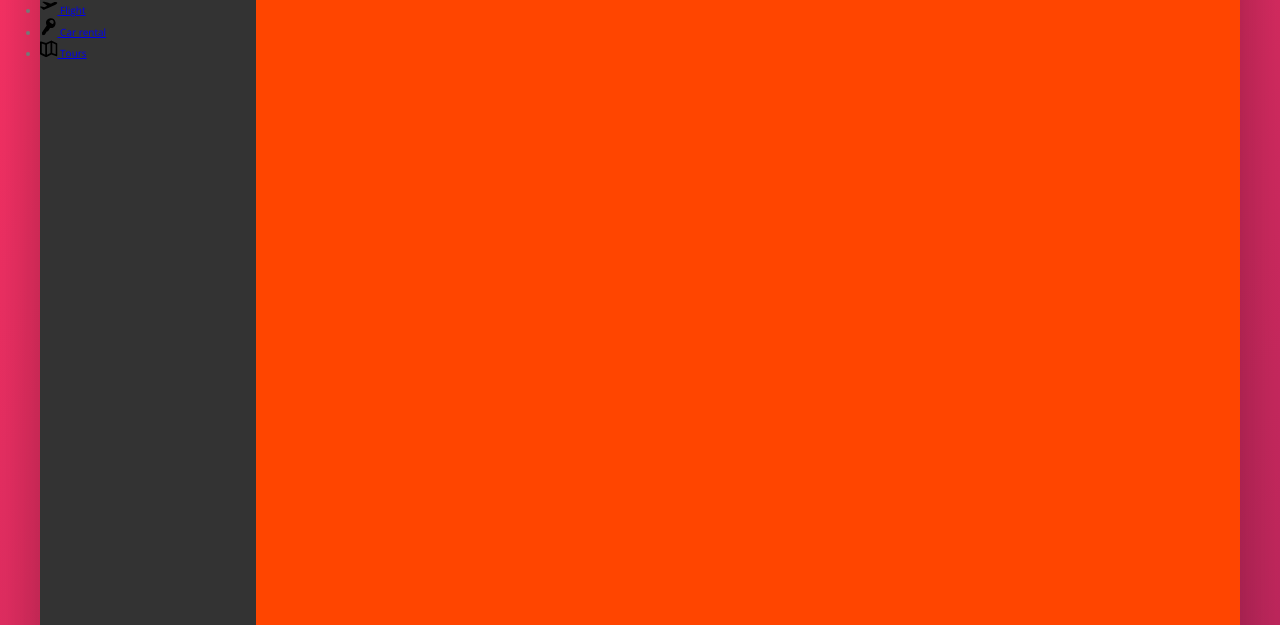
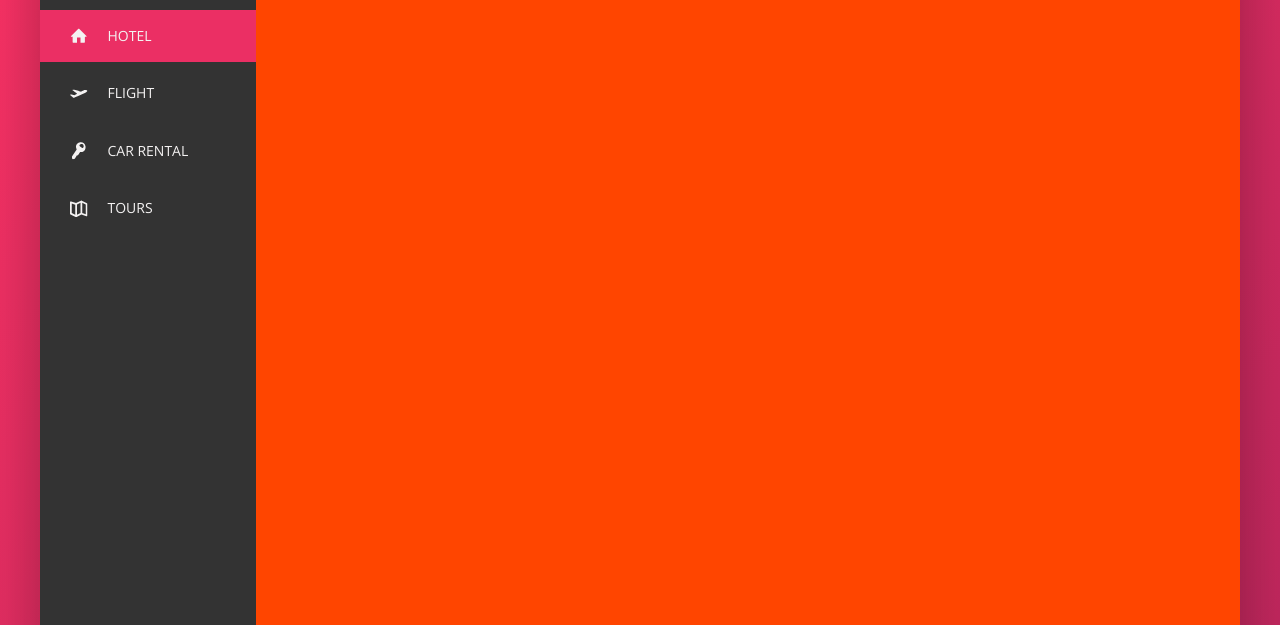
Before and after one commit to RvsB/Trillo-Project, a website: page index.html in a window 1280 px wide. Shown: the part 175-800 px from the top of the page. Drawn offline with nearby package versions, Linux system fonts and the light colour scheme.

Commit message:
feat: completed the side-bar section with its styling

```diff
--- a/index.html
+++ b/index.html
@@ -50,7 +50,7 @@
 
             <nav class="sidebar">
                 <ul class="side-nav">
-                    <li class="side-nav__item">
+                    <li class="side-nav__item side-nav__item--active">
                         <a href="#" class="side-nav__link">
                             <svg class="side-nav__icon">
                                 <use xlink:href="images/sprite.svg#icon-home"></use>
--- a/sass/_components.scss
+++ b/sass/_components.scss
@@ -130,17 +130,65 @@
 
 .side-nav {
 
+    font-size: 1.4rem;
+    list-style: none;
+    margin-top: 3.5rem;
+
     &__item {
+        position: relative;
 
+        &:not(:last-child) {
+            margin-bottom: .5rem;
+        }
+
+        &::before {
+            content: "";
+            position: absolute;
+            top: 0;
+            left: 0;
+            height: 100%;
+            width: 3px;
+            background-color: var(--color-primary);
+            transform: scaleY(0); //this property makes the before element grow in the x direction, and it starts in the middle because, the transform-origin property is set to center, so we can change it accordingly
+            transition: transform .2s,
+                        width .4s cubic-bezier(1,0,0,1) .2s, // this is the syntax for the shorthand transition property ***transition-property: ; transition-duration: ; transition-timing-function: ; transition-delay: ;****
+                        background-color .1s;
+                    }
+
+        &:hover::before,
+        &--active::before {
+            transform: scaleY(1);
+            width: 100%;
+        }
+
+        &:active::before {
+            background-color: var(--color-primary-light);
+        }
     }
 
+
     &__link {
+        &:link,
+        &:visited {
+            color: var(--color-grey-light-2);
+            text-decoration: none;
+            text-transform: uppercase;
+            display: block;
+            padding: 1.5rem 3rem;
+            position: relative; //unless and until we have a position specified the z-index doesnt work
+            z-index: 10;
 
+            display: flex;
+            align-items: center;
+        }
     }
 
     &__icon {
         width: 1.75rem;
         height: 1.75rem; //usually we size the svg icons as squares
+        margin-right: 2rem;
+        fill: currentColor; //currentColor property uses the current color of the parent element
+
     }
 
 }
```
Also changed, not shown: css/index.css.
